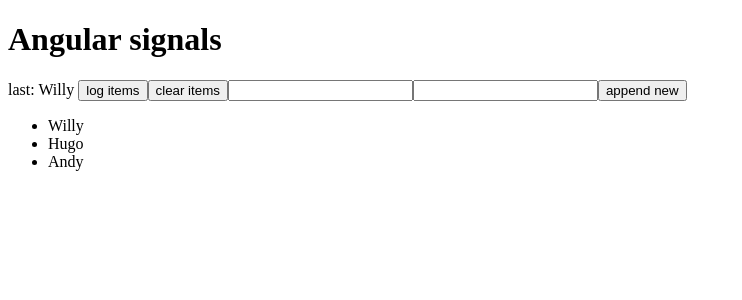
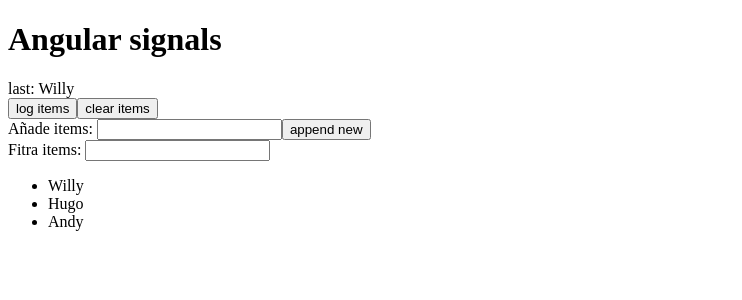
Before and after one commit to elanioazul/angular-with-signals-modernize-state-management, an Angular app: page / in a window 1280 px wide. Shown: the top 300 px of the page, without its empty margins (0-742 px from the left). Built offline with nearby package versions, Linux system fonts and the light colour scheme.

Commit message:
angular-make-an-angular-signal-readonly

```diff
--- a/src/app/app.component.ts
+++ b/src/app/app.component.ts
@@ -8,17 +8,19 @@
   imports: [CommonModule, RouterOutlet],
   template: `
   <h1>Angular signals</h1>
-  <!-- {{item()}}
-  {{item()?.toLocaleLowerCase()}} -->
 
   last: {{lastItem()?.name}}
+  <br>
 
   <button (click)="this.handleClick()">log items</button>
   <button (click)="clearItems()">clear items</button>
+  <br>
+  Añade items:
   <input type="text" [value]="newItem()" (input)="updateNewItemName($event)">
+  <button (click)="append(newItem())">append new</button>
+  <br>
+  Fitra items:
   <input type="text" [value]="nameFilter()" (input)="updateNameFilter($event)">
-  <button (click)="append(newItem())">append new</button>
-
   <ul>
     @for(item of visibleItems(); track 'id') {
       <li>{{item.name}}</li>
@@ -37,6 +39,8 @@
     {id: 3, name: 'Willy'},
 
   ])
+
+  readonlyItems = this.items.asReadonly();
 
   clearItems() {
     this.items.set([])
@@ -77,7 +81,8 @@
 
   handleClick(): void {
     console.log(this.items());
-
+    console.log(this.readonlyItems());
+    this.readonlyItems
   }
 
 
```
